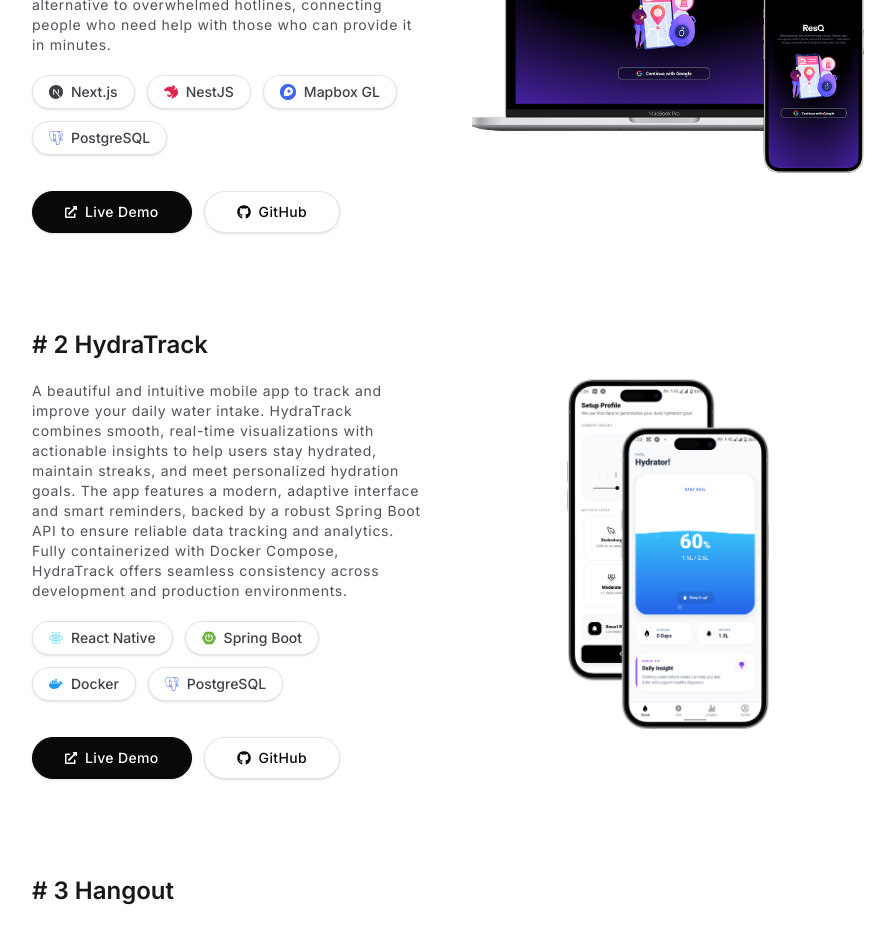
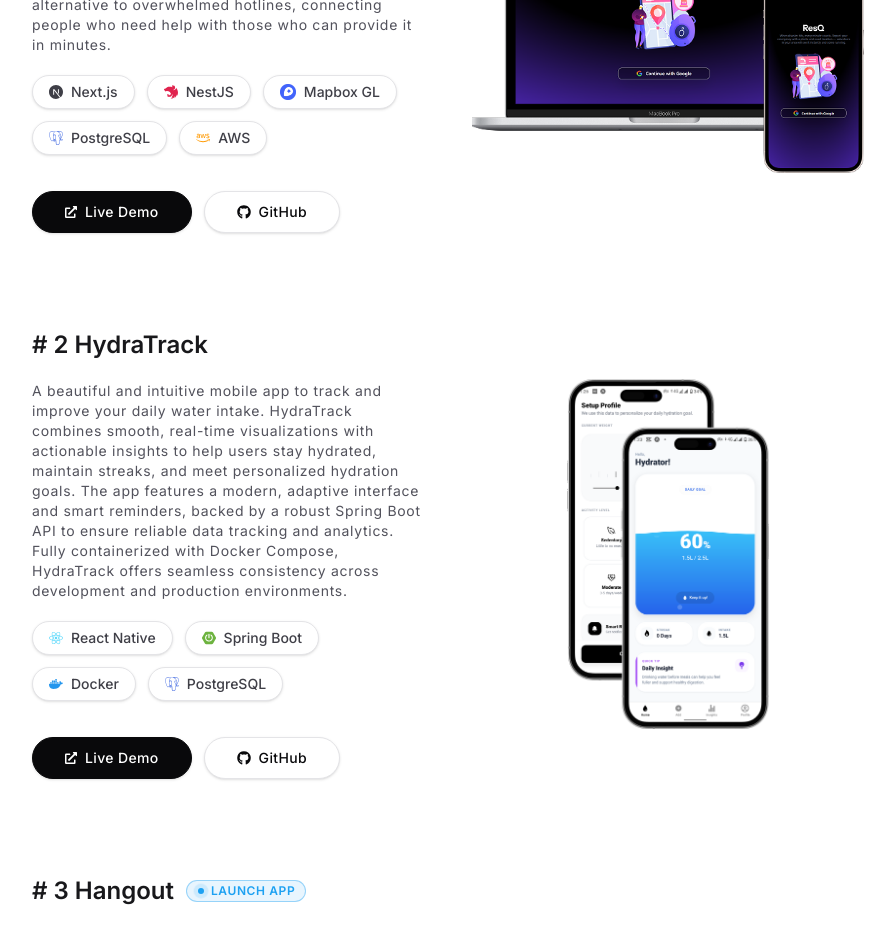
Before and after one commit to nishmikaeka/portfolio, a Next.js app: page / in a window 1280 px wide. Shown: the part 2040-2969 px from the top of the page, without its empty margins (192-1087 px from the left). Built offline with nearby package versions, Linux system fonts and the light colour scheme.

Commit message:
changed the resume,added launch button to habgout

```diff
--- a/src/components/sections/Projects.tsx
+++ b/src/components/sections/Projects.tsx
@@ -10,6 +10,7 @@ import {
   FaCss3Alt,
   FaGithub,
   FaExternalLinkAlt,
+  FaAws,
 } from "react-icons/fa";
 import {
   SiNextdotjs,
@@ -38,6 +39,7 @@ const projects = [
       { name: "NestJS", icon: SiNestjs, color: "#E0234E" },
       { name: "Mapbox GL", icon: mapbox, color: "#06B6D4" },
       { name: "PostgreSQL", icon: SiPostgresql, color: "#4169E1" },
+      { name: "AWS", icon: FaAws, color: "#FF9900" },
     ],
     link: "https://youtube.com/shorts/hpwzf3c2JHQ",
     launchLink: "https://resqsrilanka.duckdns.org/",
@@ -71,6 +73,7 @@ Join rooms via meeting code or email invitation(no signup required), perfect for
       { name: "MongoDB", icon: SiMongodb, color: "#47A248" },
     ],
     link: "https://youtu.be/3kj8aubwstM",
+    launchLink: "https://hangout-realtime-chatroom.vercel.app/",
     github: "https://github.com/nishmikaeka/hangout-realtime-chatroom",
   },
   {
```
Also changed, not shown: 1 other file (tests, documents, lock files or other folders).
